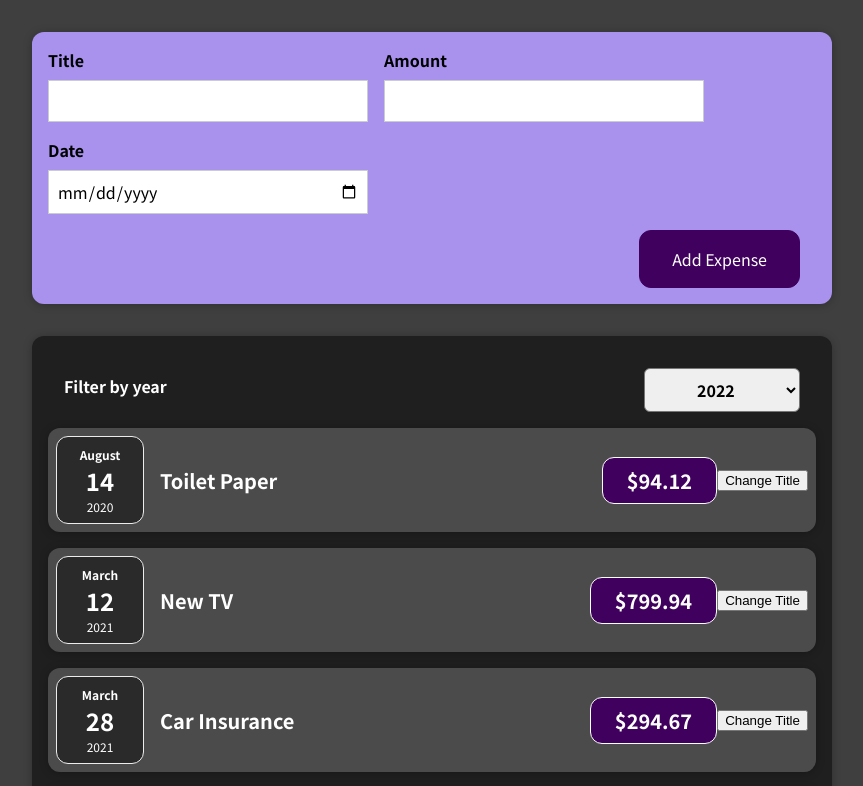
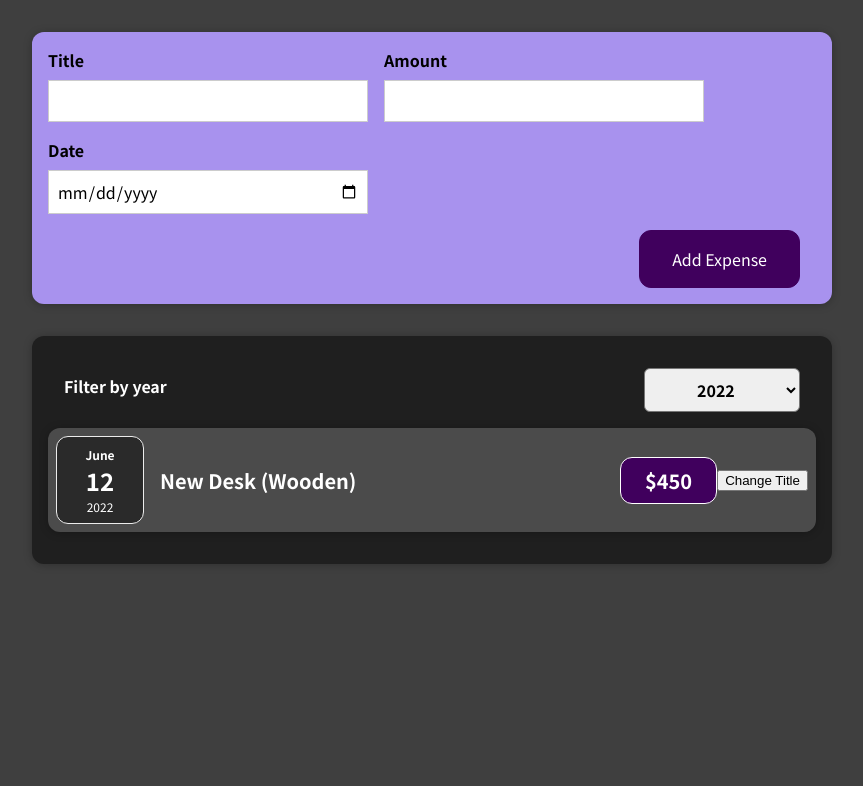
Before and after one commit to padepokanpenguin/react-introduction-academind-course, a React (Create React App) app: page / in a window 1280 px wide. Shown: the top 786 px of the page, without its empty margins (208-1071 px from the left). Built offline with nearby package versions, Linux system fonts and the light colour scheme.

Commit message:
using filtered component

```diff
--- a/src/App.js
+++ b/src/App.js
@@ -25,12 +25,11 @@
       id: 'e4',
       title: 'New Desk (Wooden)',
       amount: 450,
-      date: new Date(2021, 5, 12),
+      date: new Date(2022, 5, 12),
     },
   ];
 
 const App = () => {
-
   const [expenses, setExpenses] = useState(DUMMY_EXPENSES);
 
   const addExpenseHandler = (expense) => {
--- a/src/components/Expenses/Expenses.js
+++ b/src/components/Expenses/Expenses.js
@@ -9,14 +9,24 @@
   const [filteredYear, setFilteredYear] = useState('2022')
 
   const filterChangeHandler = (selectedYear) => {
-    setFilteredYear(selectedYear)
+    setFilteredYear(selectedYear);
+}
+
+  const filteredExpenses = props.items.filter(expense => {
+    return expense.date.getFullYear().toString() === filteredYear;
+  })
+
+  let expenseContent = <p>No expense found</p>
+
+  if (filteredExpenses.length > 0) {
+   expenseContent = filteredExpenses.map(expense => <ExpenseItem key={expense.id} title={expense.title} amount={expense.amount} date={expense.date} />)
   }
 
   return (
     <div>
       <Card className="expenses">
         <ExpensesFilter selected={filteredYear} onChangeFilter={filterChangeHandler} />
-        {props.items.map((expense) => (<ExpenseItem title={expense.title} amount={expense.amount} date={expense.date} />))}
+        {expenseContent}
       </Card>
     </div>
   )
```
Also changed, not shown: 1 other file (tests, documents, lock files or other folders).
